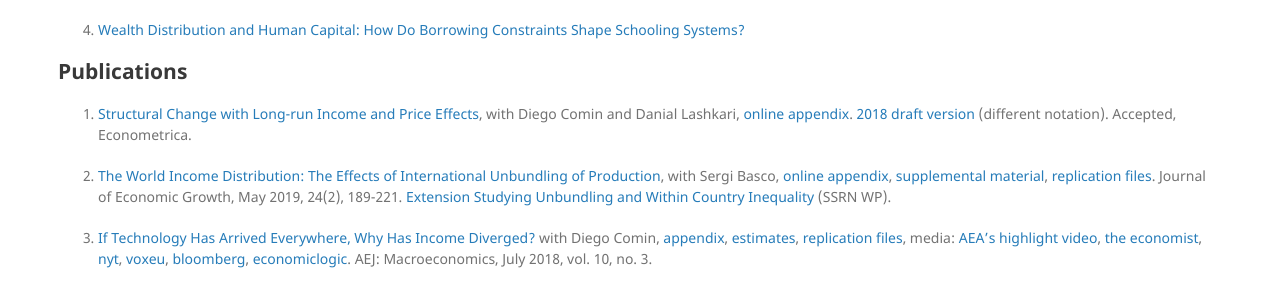
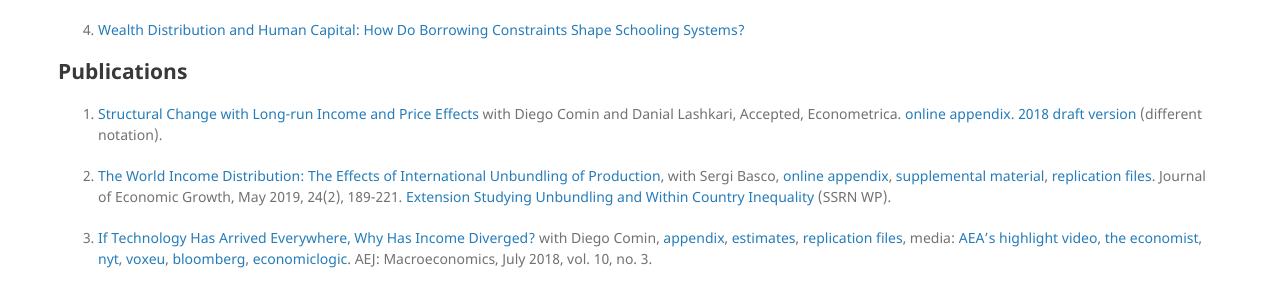
Before and after one commit to mestieri/mestieri.github.io, a Jekyll site: the page built from index.md, in a window 1280 px wide. Shown: the part 544-836 px from the top of the page. Built offline with Jekyll 4.4.1, drawn with Linux system fonts in a browser that asks for light colours.

```diff
--- a/index.md
+++ b/index.md
@@ -38,7 +38,10 @@ Assistant Professor in the Department of Economics at Northwestern University (o
 
 ## Publications
 
-1. [Structural Change with Long-run Income and Price Effects](https://www.dropbox.com/s/prta8e8rul85w6i/CLM_final.pdf?dl=0), with Diego Comin and Danial Lashkari, [online appendix](https://www.dropbox.com/s/k0n1wc79z3u10ck/CLM_onlineappendix_final.pdf?dl=0). [2018 draft version](https://www.dropbox.com/s/98e9tjnx3nhlhdd/CLM_rev2.pdf?dl=0) (different notation). Accepted, Econometrica.
+1. [Structural Change with Long-run Income and Price Effects](https://www.dropbox.com/s/prta8e8rul85w6i/CLM_final.pdf?dl=0)
+    with Diego Comin and Danial Lashkari,
+    Accepted, Econometrica.
+    [online appendix](https://www.dropbox.com/s/k0n1wc79z3u10ck/CLM_onlineappendix_final.pdf?dl=0). [2018 draft version](https://www.dropbox.com/s/98e9tjnx3nhlhdd/CLM_rev2.pdf?dl=0) (different notation).
 
 
 2. [The World Income Distribution: The Effects of International Unbundling of Production](https://www.dropbox.com/s/czqzvaqwtgmk5hs/BMU_rev.pdf?dl=0), with Sergi Basco, [online appendix](https://www.dropbox.com/s/sgwdn0qb2kwca8k/BMU_onlineappendix_rev.pdf?dl=0), [supplemental material](https://www.dropbox.com/s/teu5685tej9tt54/BMP3_additional_results_rev2.pdf?dl=0), [replication files](https://www.dropbox.com/s/94zy8f7iwh2yvvl/replication%20files%20bmp3.zip?dl=0).  Journal of Economic Growth, May 2019, 24(2), 189-221.
```
